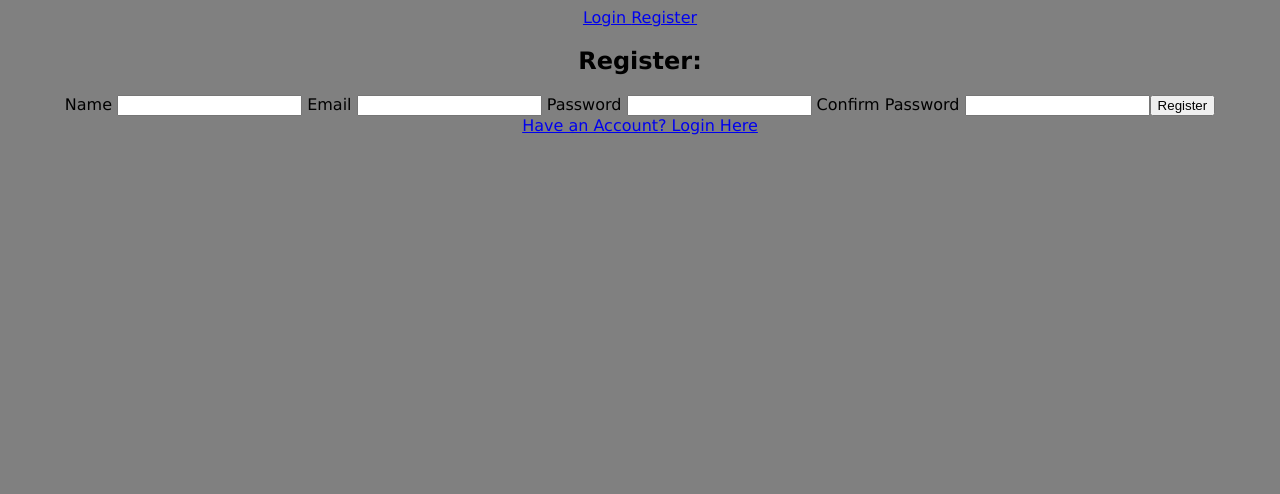
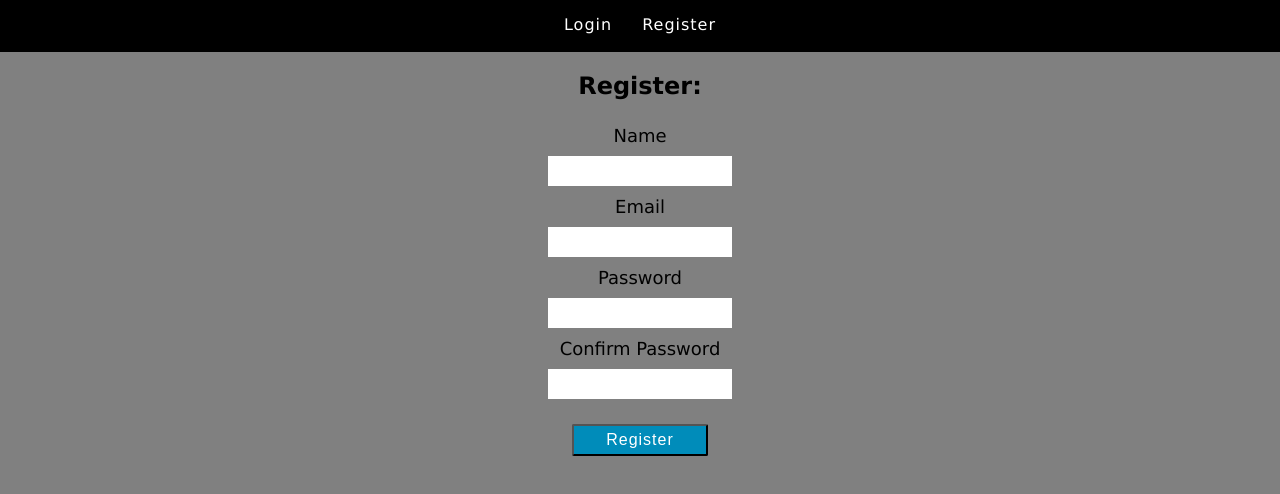
Before and after one commit to Eric-Lingren/inventory-manager, a React (Create React App) app in the folder client/: page /register in a window 1280 px wide. Shown: the top 494 px of the page. Built offline with nearby package versions, Linux system fonts and the light colour scheme.

Commit message:
adding portal styling

```diff
--- a/client/src/App.css
+++ b/client/src/App.css
@@ -1,9 +1,22 @@
 body {
   background-color: gray;
   font-family: 'Lucida Sans', 'Lucida Sans Regular', 'Lucida Grande', 'Lucida Sans Unicode', Geneva, Verdana, sans-serif;
+  margin: 0;
 }
 .App {
   text-align: center;
+}
+.default-button{
+  color: #FFF;
+  margin: 0 10px 0 10px;
+  letter-spacing: 1px;
+  font-size: 16px;
+  border-radius: 2px;
+  border-color: #000;
+  background-color: #008CBA;
+  padding: 5px 15px 5px 15px;
+  cursor: pointer;
+
 }
 .button-delete{
   background-color: #ef493e;
@@ -26,3 +39,33 @@ body {
   border: none;
   margin: 4px;
 }
+.link{
+  color: #fff;
+  margin: 0 15px 0 15px;
+  letter-spacing: 1px;
+  cursor: pointer;
+  text-decoration: none;
+  padding-bottom: 3px;
+}
+
+
+.text-input {
+  -webkit-appearance: none;
+  /* width: 100%; */
+  border: 0;
+  font-family: inherit;
+  padding: 5px;
+  height: 20px;
+  font-size: 14px;
+  font-weight: 500;
+  /* background: none; */
+  border-radius: 0;
+  color: #223254;
+  /* transition: all .15s ease;  */
+}
+
+/* @keyframes elasticInput
+33%
+  d: path("M0,12 L226,12 C220,12 220.666667,12 228,12 C239,12 245,1 253,1 C261,1 268,12 278,12 C284.666667,12 285.333333,12 280,12")
+66%
+  d: path("M0,12 L226,12 C220,12 220.666667,12 228,12 C239,12 245,17 253,17 C261,17 268,12 278,12 C284.666667,12 285.333333,12 280,12") */
--- a/client/src/App.js
+++ b/client/src/App.js
@@ -2,7 +2,7 @@ import React from 'react';
 import { Route, Switch } from 'react-router-dom';
 import './App.css';
 import Home from './global/Home'
-import Header from './global/Header'
+import Header from './global//header/Header'
 import Login from './portal/Login'
 import Register from './portal/Register'
 import AdminPortalHome from './portal/adminPortal/AdminPortalHome'
--- a/client/src/context/AuthProvider.js
+++ b/client/src/context/AuthProvider.js
@@ -11,7 +11,6 @@ class AuthProvider extends Component {
     constructor(){
         super()
         this.state = {
-            isShowingRegister : false,
             loginEmailInput: '',
             loginPasswordInput: '',
             registerNameInput: '',
--- a/client/src/global/Header.js
+++ /dev/null
@@ -1,36 +0,0 @@
-import React, { useEffect } from 'react';
-import { Link } from 'react-router-dom';
-import { withAuth } from '../context/AuthProvider'
-
-
-const Header = ({ getUserFromToken, user, logOut }) => {
-
-    useEffect(() => {
-        getUserFromToken()
-    }, [getUserFromToken])
-
-
-    return (
-        <div >
-            { !user.name ?
-                <>
-                    <Link to='/login'> Login </Link>
-                    <Link to='/register'> Register</Link>
-                </>
-                :
-                <>
-                    <Link to='/dashboard'> Dashboard </Link>
-                    {/* <Link to='/add-inventory'> Add Inventory </Link> */}
-                    <Link to='/manage-inventory'> Manage My Inventory </Link>
-                    <span> Welcome {user.name}</span>
-                    <button onClick={logOut}> Logout </button>
-                    { user.isAdmin && <Link to='/admin-portal'> Admin Portal </Link> }
-                </>
-            }
-
-
-        </div>
-    );
-}
-
-export default withAuth(Header)
--- /dev/null
+++ b/client/src/global/header/Header.js
@@ -0,0 +1,39 @@
+import React, { useEffect } from 'react';
+import './header.css'
+import '../../App.css'
+import { NavLink } from 'react-router-dom';
+import { withAuth } from '../../context/AuthProvider'
+
+
+const Header = ({ getUserFromToken, user, logOut }) => {
+
+    useEffect(() => {
+        getUserFromToken()
+    }, [getUserFromToken])
+
+
+    return (
+        <div className='header-wrapper'>
+            { !user.name ?
+                <div className='header-login-links-wrapper'>
+                    <NavLink className='link' to='/login'> Login </NavLink>
+                    <NavLink className='link' to='/register'> Register</NavLink>
+                </div>
+            :
+                <div className='header-links-wrapper'>
+                    <div className='header-left-container'>
+                        <NavLink className='link' activeClassName="selected-link" to='/dashboard'> Dashboard </NavLink>
+                        <NavLink className='link' activeClassName="selected-link" to='/manage-inventory'> Manage My Inventory </NavLink>
+                    </div>
+                    <div className='header-right-container'>
+                        <span className='user-name'> Welcome, {user.name}</span>
+                        <button className='default-button logout-button' onClick={logOut}> Logout </button>
+                        { user.isAdmin && <NavLink className='link' to='/admin-portal'> Admin Portal </NavLink> }
+                    </div>
+                </div>
+            }
+        </div>
+    );
+}
+
+export default withAuth(Header)
--- /dev/null
+++ b/client/src/global/header/header.css
@@ -0,0 +1,35 @@
+.header-wrapper{
+    margin:0;
+    background-color: #000;
+}
+.header-login-links-wrapper{
+    display: flex;
+    flex-direction: row;
+    justify-content: center;
+    padding: 15px;
+}
+.header-links-wrapper{
+    display: flex;
+    flex-direction: row;
+    justify-content: space-between;
+    padding: 15px;
+}
+.header-left-container{
+    display: flex;
+    align-items: center;
+}
+.header-right-container{
+    /* justify-content: flex-end; */
+}
+.user-name{
+    color: #fff;
+    margin: 0 20px 0 10px;
+    letter-spacing: 1px;
+    font-size: 12px;
+}
+.selected-link{
+    border-bottom: 2px solid white;
+}
+.logout-button{
+    border: 1px solid white;
+}
--- a/client/src/manageInventory/AddInventoryItem.js
+++ b/client/src/manageInventory/AddInventoryItem.js
@@ -1,5 +1,6 @@
 import React from 'react';
 import './manageInventory.css'
+import '../App.css'
 import { withInventory } from '../context/InventoryProvider'
 import CategoriesOptionSelect from '../global/CategoriesOptionSelect'
 import SubcategoryOptionSelect from '../global/SubcategoriesOptionSelect'
@@ -70,7 +71,7 @@ const AddInventoryItem = ({ addToPersonalInventory, handleInventoryChange, expir
                     <option value="pt" defaultValue> Pints </option>
                 </select>
 
-                <button> Add to my Inventory </button>
+                <button className='default-button'> Add To Inventory </button>
             </form>
             { itemAddedToUserList && <span> Added </span> }
             { itemAddedToUserList === false && <span> Try Again </span> }
--- a/client/src/manageInventory/CreateInventoryItem.js
+++ b/client/src/manageInventory/CreateInventoryItem.js
@@ -1,5 +1,5 @@
 import React from 'react';
-// import { Link } from 'react-router-dom';
+import '../App.css'
 import { withInventory } from '../context/InventoryProvider'
 import CategoriesOptionSelect from '../global/CategoriesOptionSelect'
 import SubcategoryOptionSelect from '../global/SubcategoriesOptionSelect'
@@ -23,7 +23,7 @@ const CreateInventoryItem = ({ handleInventoryChange, itemName, handleSaveNewIte
                     value={itemName}
                     onChange={handleInventoryChange}
                 />
-                <button> Add Item To My Options </button>
+                <button className='default-button'> Add To Options </button>
             </form>
             {itemAddedSuccessfully === true && <span> Success </span> }
             {itemAddedSuccessfully === false && <span> Try Again </span> }
--- a/client/src/portal/Login.js
+++ b/client/src/portal/Login.js
@@ -1,5 +1,6 @@
 import React from 'react';
-import { Link } from 'react-router-dom';
+import '../App.css'
+import './portal.css'
 import { withAuth } from '../context/AuthProvider'
 
 const Login = ({ history, handleAuthChange, loginEmailInput, loginPasswordInput, authHandleLoginSubmit, loginRegisterErrorMessage }) => {
@@ -10,28 +11,36 @@ const Login = ({ history, handleAuthChange, loginEmailInput, loginPasswordInput,
     }
 
     return (
-        <div>
-            <h2> Login: </h2>
-            <form onSubmit={submitLogin}>
-                <label> Email </label>
+        <div className='poral-wrap'>
+            <h2> LOGIN </h2>
+
+            <form onSubmit={submitLogin} className='form-wrap'>
+                <div className='portal-input-wrap'>
+                    <label className='portal-input-label'> Email </label>
                     <input
                         type='email'
+                        className='text-input'
                         name='loginEmailInput'
                         value={loginEmailInput}
                         onChange={handleAuthChange}
+                        required={true}
                     />
-
-                <label> Password </label>
+                </div>
+                <div className='portal-input-wrap'>
+                    <label className='portal-input-label'> Password </label>
                     <input
+                        className='text-input'
                         type='password'
                         name='loginPasswordInput'
                         value={loginPasswordInput}
                         onChange={handleAuthChange}
+                        required={true}
                     />
-                <button> Login </button>
+                </div>
+                <button className='default-button portal-button'> Login </button>
+
             </form>
             { loginRegisterErrorMessage && <p> { loginRegisterErrorMessage } </p> }
-            <Link to='/register'> No Account?  Register Here </Link>
         </div>
     );
 }
--- a/client/src/portal/Register.js
+++ b/client/src/portal/Register.js
@@ -1,49 +1,58 @@
 import React from 'react';
-import { Link } from 'react-router-dom';
 import { withAuth } from '../context/AuthProvider'
 
 const Register = ({ handleAuthChange, registerNameInput, registerEmailInput, registerPasswordInput, registerPasswordConfirmInput, handleUserRegistration, loginRegisterErrorMessage }) => {
     return (
-        <div>
+        <div className='poral-wrap'>
             <h2> Register: </h2>
-            <form onSubmit={handleUserRegistration}>
-            <label> Name </label>
+            <form onSubmit={handleUserRegistration} className='form-wrap'>
+            <div className='portal-input-wrap'>
+                <label className='portal-input-label'> Name </label>
                 <input
                     type='text'
+                    className='text-input'
                     name='registerNameInput'
                     required={true}
                     value={registerNameInput}
                     onChange={handleAuthChange}
                 />
-                <label> Email </label>
+            </div>
+            <div className='portal-input-wrap'>
+                <label className='portal-input-label'> Email </label>
                 <input
                     type='email'
+                    className='text-input'
                     name='registerEmailInput'
                     required={true}
                     value={registerEmailInput}
                     onChange={handleAuthChange}
                 />
-
-                <label> Password </label>
+            </div>
+            <div className='portal-input-wrap'>
+                <label className='portal-input-label'> Password </label>
                 <input
                     type='password'
+                    className='text-input'
                     name='registerPasswordInput'
                     required={true}
                     value={registerPasswordInput}
                     onChange={handleAuthChange}
                 />
-                <label> Confirm Password </label>
+            </div>
+            <div className='portal-input-wrap'>
+                <label className='portal-input-label'> Confirm Password </label>
                 <input
                     type='password'
+                    className='text-input'
                     name='registerPasswordConfirmInput'
                     required={true}
                     value={registerPasswordConfirmInput}
                     onChange={handleAuthChange}
                 />
-                <button> Register </button>
+            </div>
+                <button className='default-button portal-button'> Register </button>
             </form>
             { loginRegisterErrorMessage && <p> {loginRegisterErrorMessage} </p> }
-            <Link to='/login'> Have an Account?  Login Here </Link>
         </div>
     );
 }
--- /dev/null
+++ b/client/src/portal/portal.css
@@ -0,0 +1,27 @@
+.poral-wrap{
+    display: flex;
+    justify-content: center;
+    align-content: center;
+    align-items: center;
+    flex-direction: column;
+}
+.form-wrap{
+    display: flex;
+    flex-direction: column;
+    justify-content: center;
+    align-content: center;
+    align-items: center;
+}
+.portal-input-wrap{
+    margin: 5px;
+    display: flex;
+    flex-direction: column;
+}
+.portal-input-label{
+    font-size: 18px;
+    margin-bottom: 10px;
+}
+.portal-button{
+    width: 70%;
+    margin-top: 20px;
+}
```
Also changed, not shown: client/src/portal/Portal.js (deleted, +0 -25 lines). Lines whose indentation alone changed are shown as unchanged.
